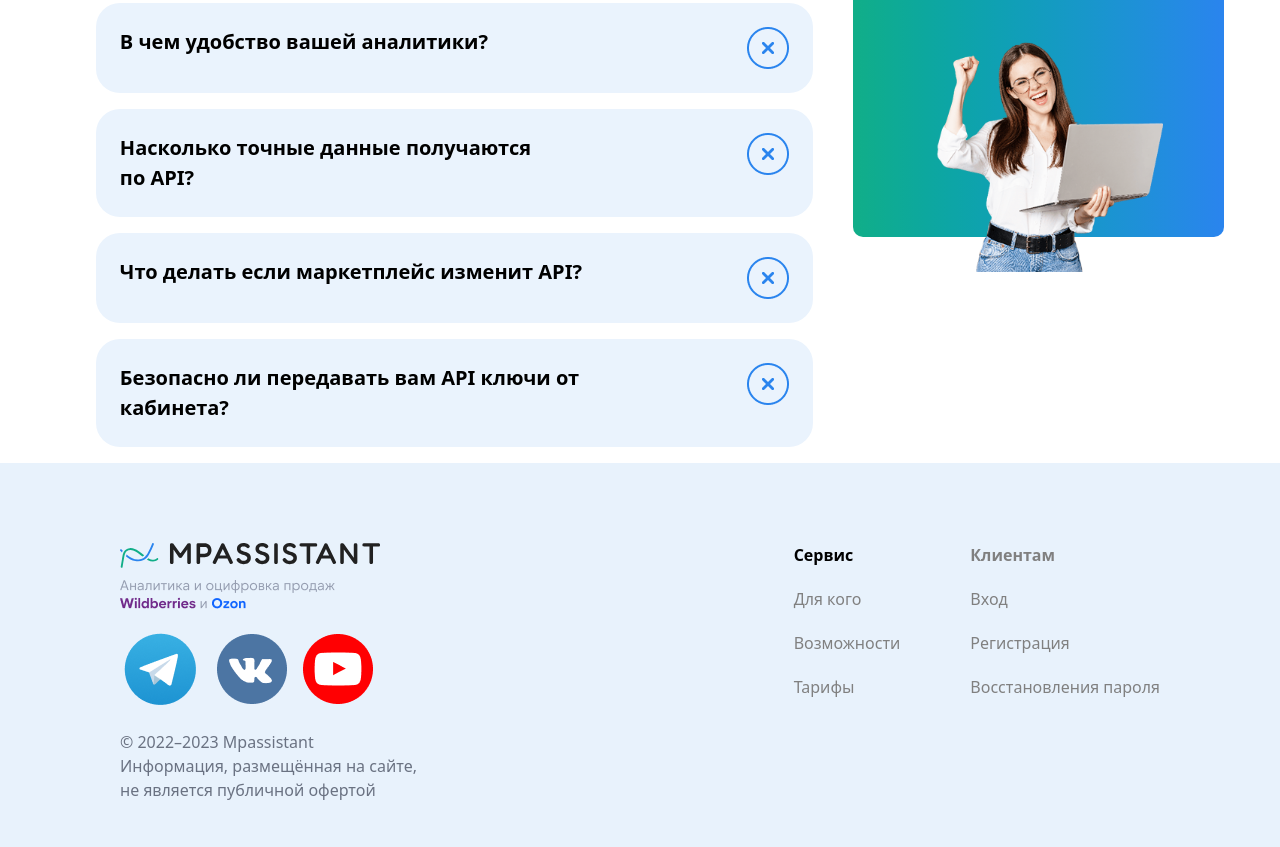
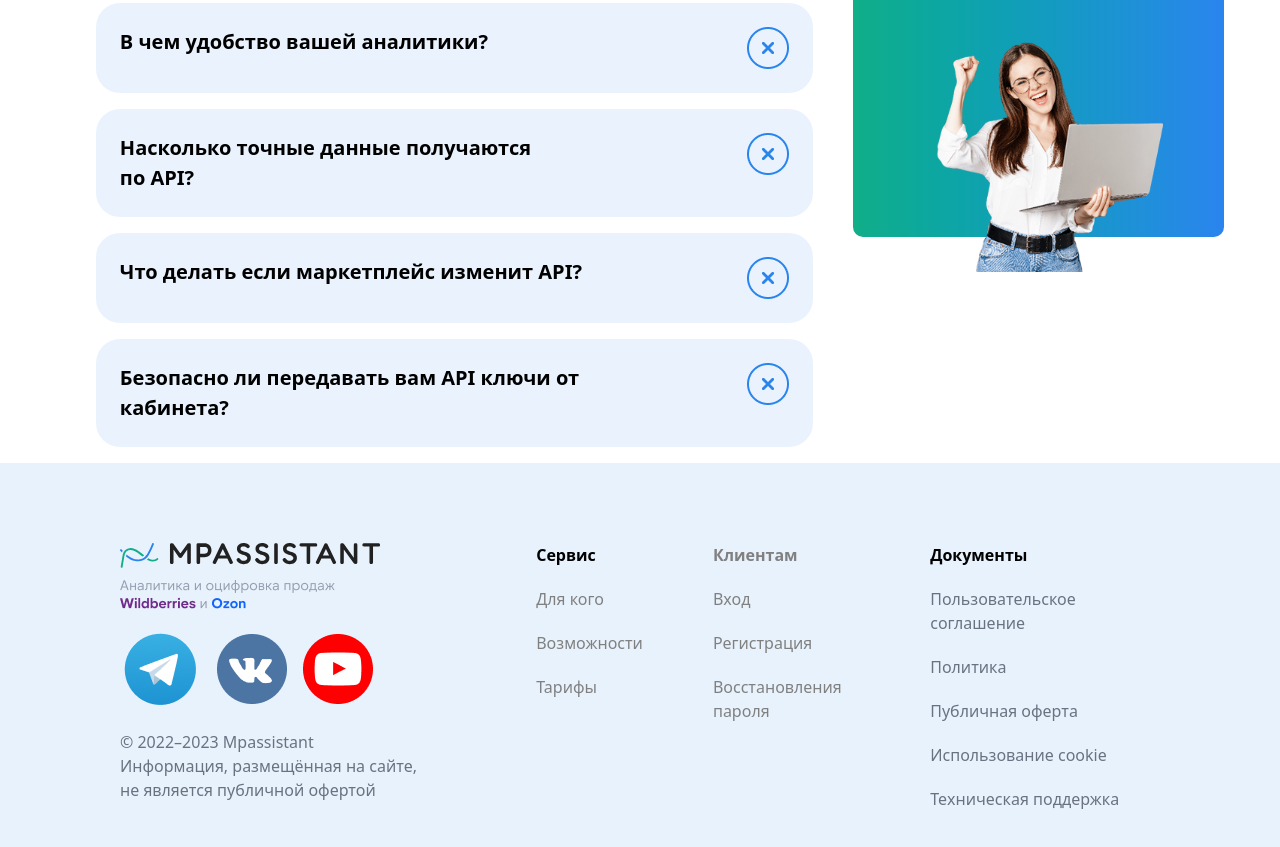
Before and after one commit to Kallofdytu/Exam24horse, a website: page index.html in a window 1280 px wide. Shown: the part 5603-6450 px from the top of the page. Drawn offline with Linux system fonts and the light colour scheme.

Commit message:
Practivcy

```diff
--- a/index.html
+++ b/index.html
@@ -565,6 +565,15 @@
                 <p>Восстановления пароля</p>
             </div>
         </div>
+        <div class="flex flex-col items-start  lg:items-center">
+                <div class="flex flex-col gap-5 text-gray-500">
+                <h1 class="font-bold text-black">Документы</h1>
+                <p>Пользовательское соглашение</p>
+                <p>Политика</p>
+                <p> Публичная оферта</p>
+                <p> Использование cookie</p>
+                <p> Техническая поддержка</p>
+            </div>
 
     </section>
 </div>
```
